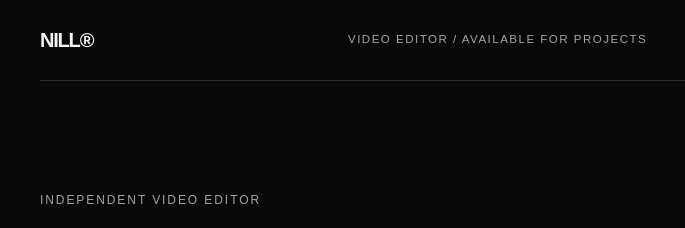
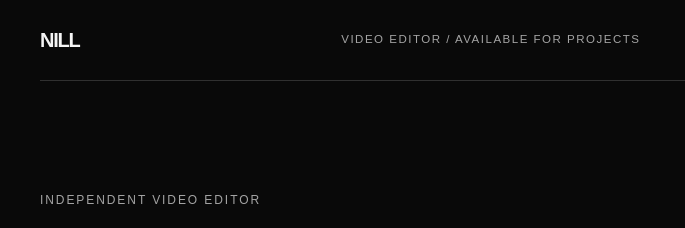
Before and after one commit to nillxp0/nills-portifolio, a plain HTML site: page index.html in a window 1280 px wide. Shown: the top 228 px of the page, 50-735 px from the left. Drawn offline with Linux system fonts and the light colour scheme.

Commit message:
Update index.html

```diff
--- a/index.html
+++ b/index.html
@@ -75,7 +75,7 @@
 <body>
   <div class="wrap">
     <header>
-      <a class="logo" href="#top">NILL®</a>
+      <a class="logo" href="#top">NILL</a>
       <span class="tag">Video Editor / Available for projects</span>
       <nav aria-label="Main navigation">
         <a href="#work">Work</a><a href="#services">Services</a><a href="#about">About</a><a href="#contact">Contact</a>
```
